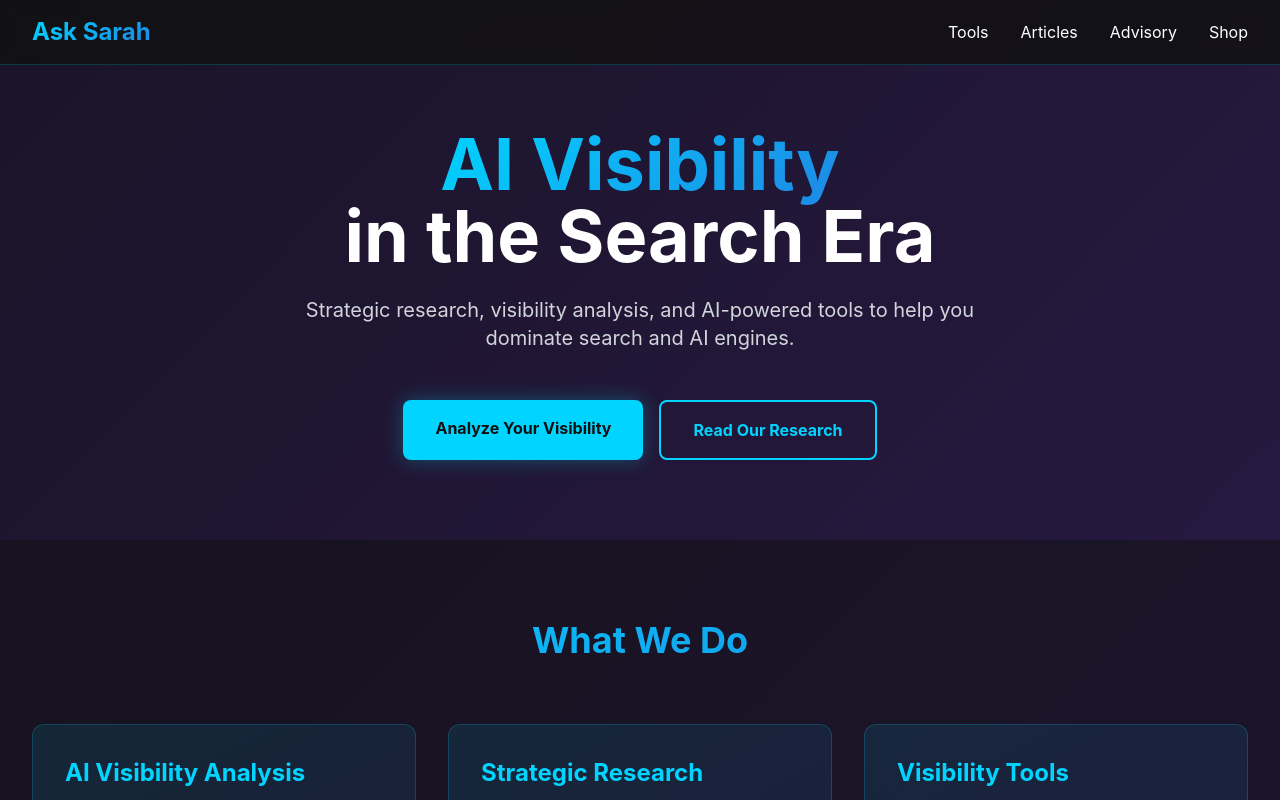
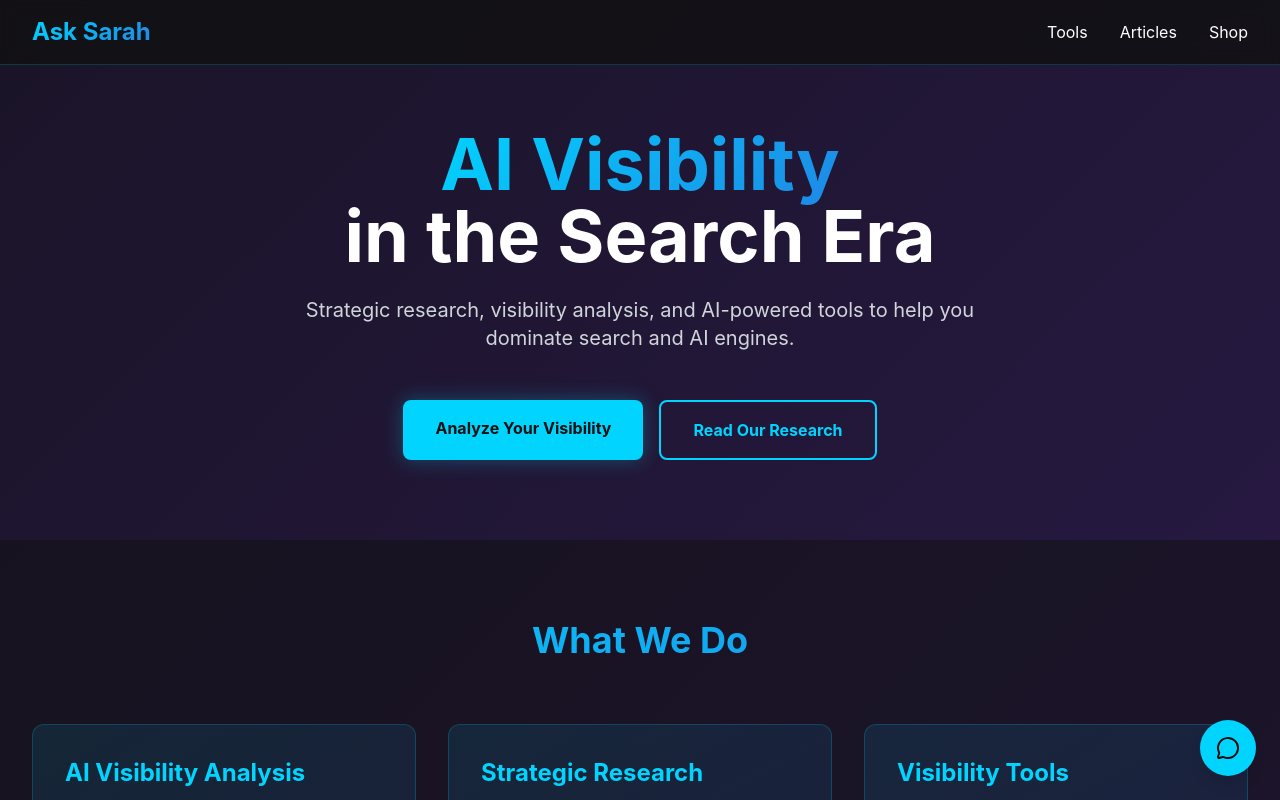
Before and after one commit to sarahevansai/asksarah-ai, a Next.js app: page / in a window 1280 px wide. Shown: the top 800 px of the page. Built offline with nearby package versions, Linux system fonts and the light colour scheme.

Commit message:
Restore original homepage with SarahChatbot component

```diff
--- a/app/page.tsx
+++ b/app/page.tsx
@@ -1,8 +1,10 @@
 import Link from 'next/link'
+import SarahChatbot from '@/components/SarahChatbot'
 
 export default function Home() {
   return (
     <main className="min-h-screen">
+      <SarahChatbot />
       {/* Navigation */}
       <nav className="fixed w-full top-0 z-50 bg-brand-dark/80 backdrop-blur border-b border-brand-cyan/20">
         <div className="max-w-7xl mx-auto px-4 sm:px-6 lg:px-8 py-4 flex justify-between items-center">
@@ -10,7 +12,6 @@ export default function Home() {
           <div className="flex gap-8">
             <Link href="/ai-score" className="hover:text-brand-cyan transition">Tools</Link>
             <Link href="/articles" className="hover:text-brand-cyan transition">Articles</Link>
-            <Link href="/advisory" className="hover:text-brand-cyan transition">Advisory</Link>
             <a href="https://stan.store/asksarahevans" target="_blank" className="hover:text-brand-cyan transition">Shop</a>
           </div>
         </div>
```
